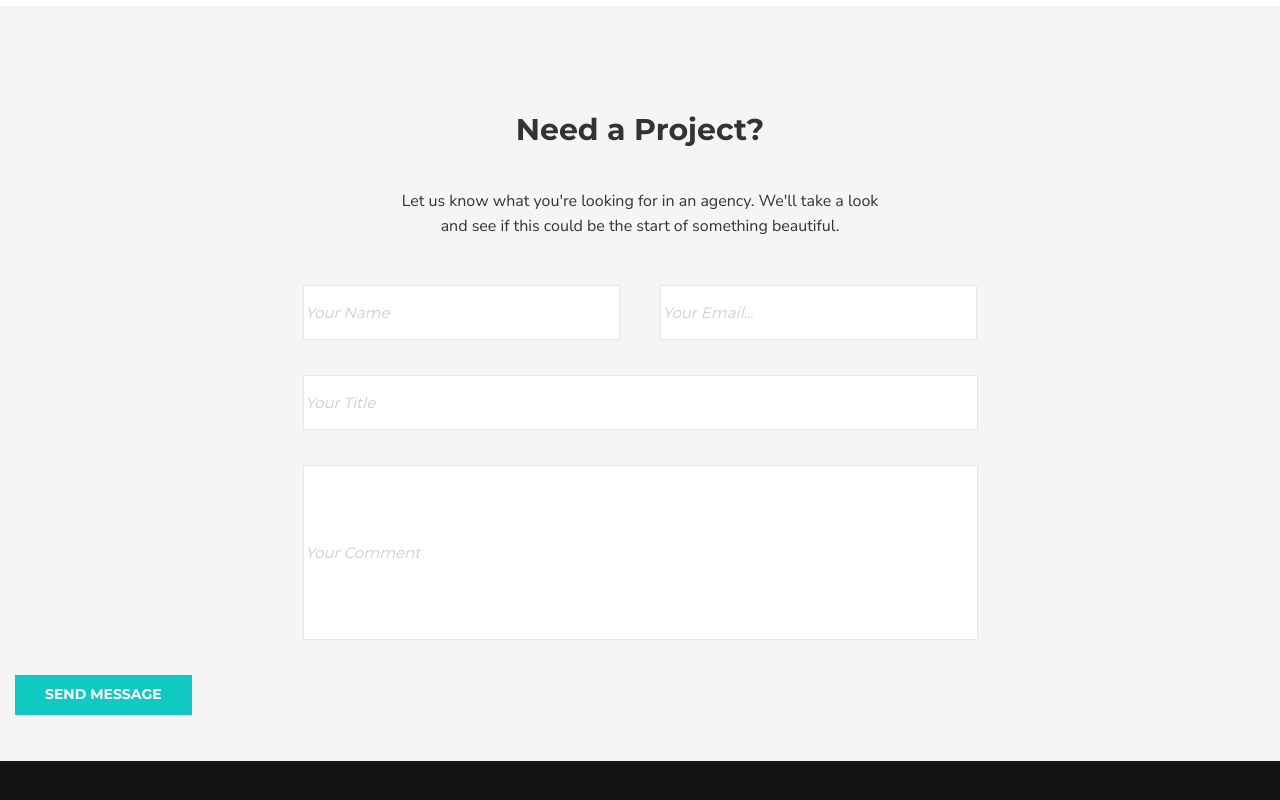
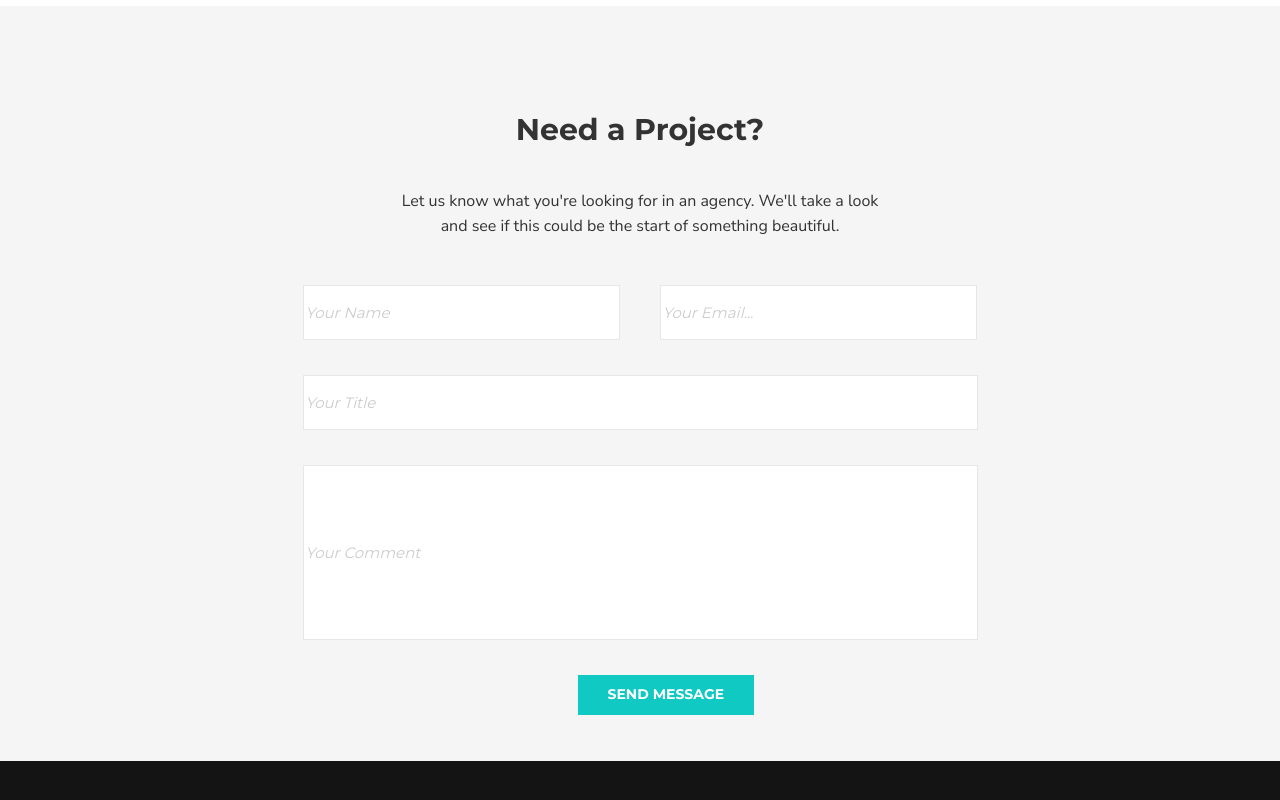
Before and after one commit to kboduck/piroll, a plain HTML site: page index.html in a window 1280 px wide. Shown: the part 4598-5398 px from the top of the page. Drawn offline with Linux system fonts and the light colour scheme.

Commit message:
Registartion finished

```diff
--- a/css/style.css
+++ b/css/style.css
@@ -474,6 +474,7 @@ hr {
 }
 
 .subscribe__btn {
+    margin-left: 45%;
     height: 40px;
     padding: 12px 30px;
     background-color: #10c9c3;
```
